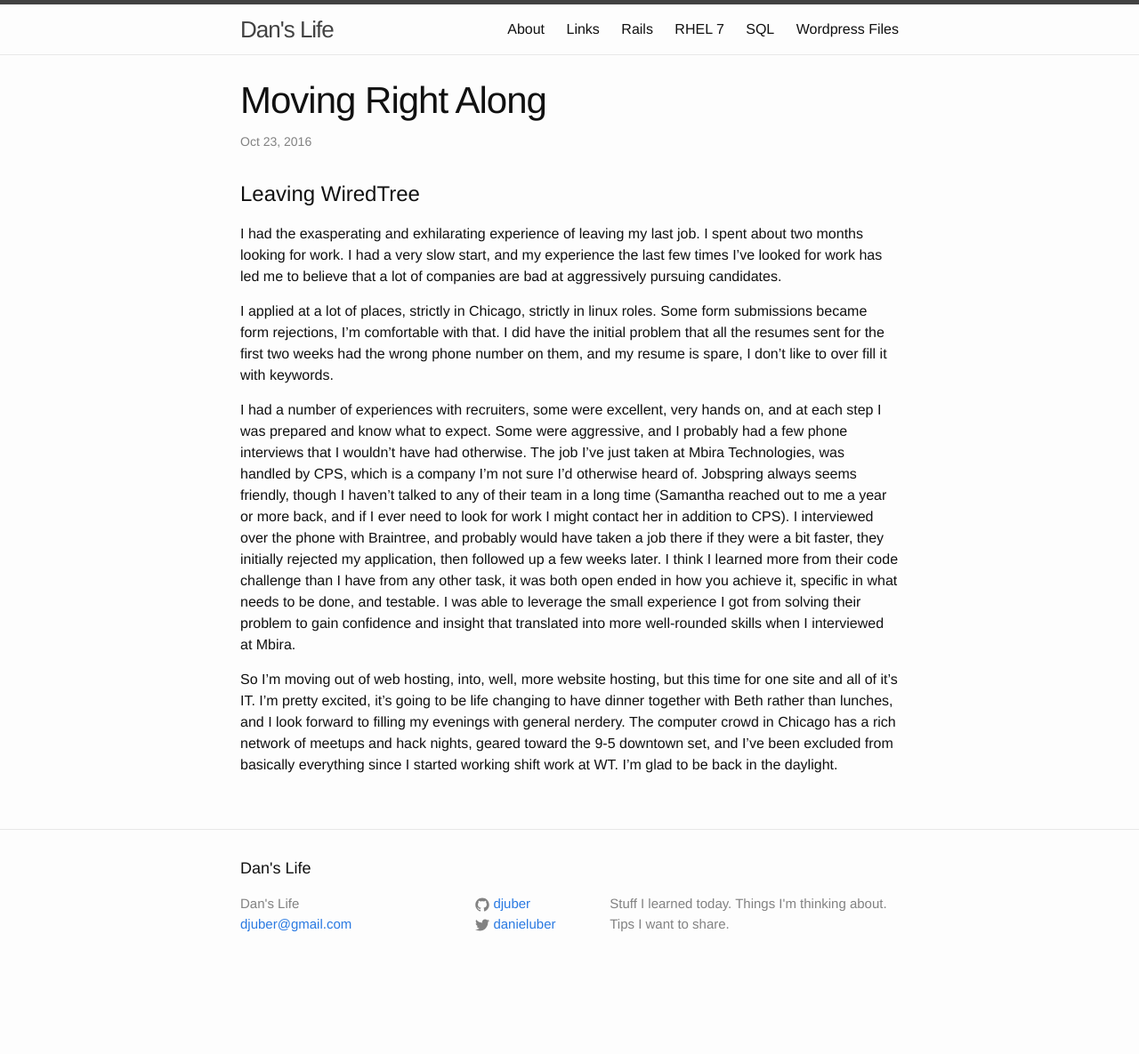
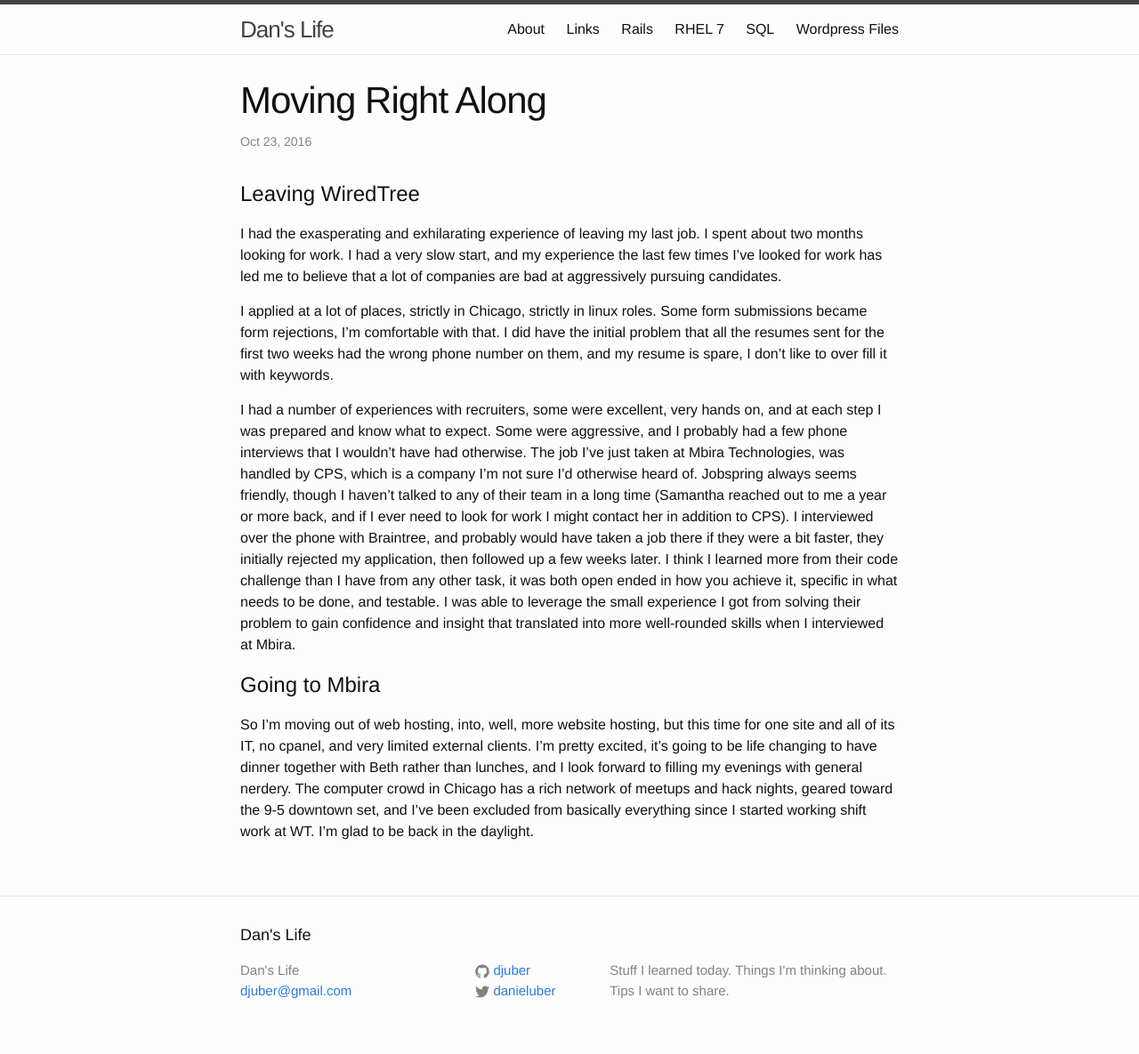
Before and after one commit to djuber/myblog, a Jekyll site: the page built from _posts/2016-10-23-Moving-Right-Along.markdown, in a window 1280 px wide. Shown: the whole page at 89% size. Built offline with Jekyll 4.4.1, drawn with Linux system fonts in a browser that asks for light colours; before the commit the page ends 1110 px from its top, so only the background shows below that.

Commit message:
minor update

```diff
--- a/_posts/2016-10-23-Moving-Right-Along.markdown
+++ b/_posts/2016-10-23-Moving-Right-Along.markdown
@@ -31,9 +31,12 @@ you achieve it, specific in what needs to be done, and testable. I was able to l
 small experience I got from solving their problem to gain confidence and insight that translated
 into more well-rounded skills when I interviewed at Mbira.
 
+# Going to Mbira
+
 So I'm moving out of web hosting, into, well, more website hosting, but this time for one
-site and all of it's IT. I'm pretty excited, it's going to be life changing to have
-dinner together with Beth rather than lunches, and I look forward to filling my evenings
+site and all of its IT, no cpanel, and very limited external clients.
+I'm pretty excited, it's going to be life changing to have dinner together with Beth
+rather than lunches, and I look forward to filling my evenings
 with general nerdery. The computer crowd in Chicago has a rich network of meetups and
 hack nights, geared toward the 9-5 downtown set, and I've been excluded from basically
 everything since I started working shift work at WT. I'm glad to be back in the daylight.
```
